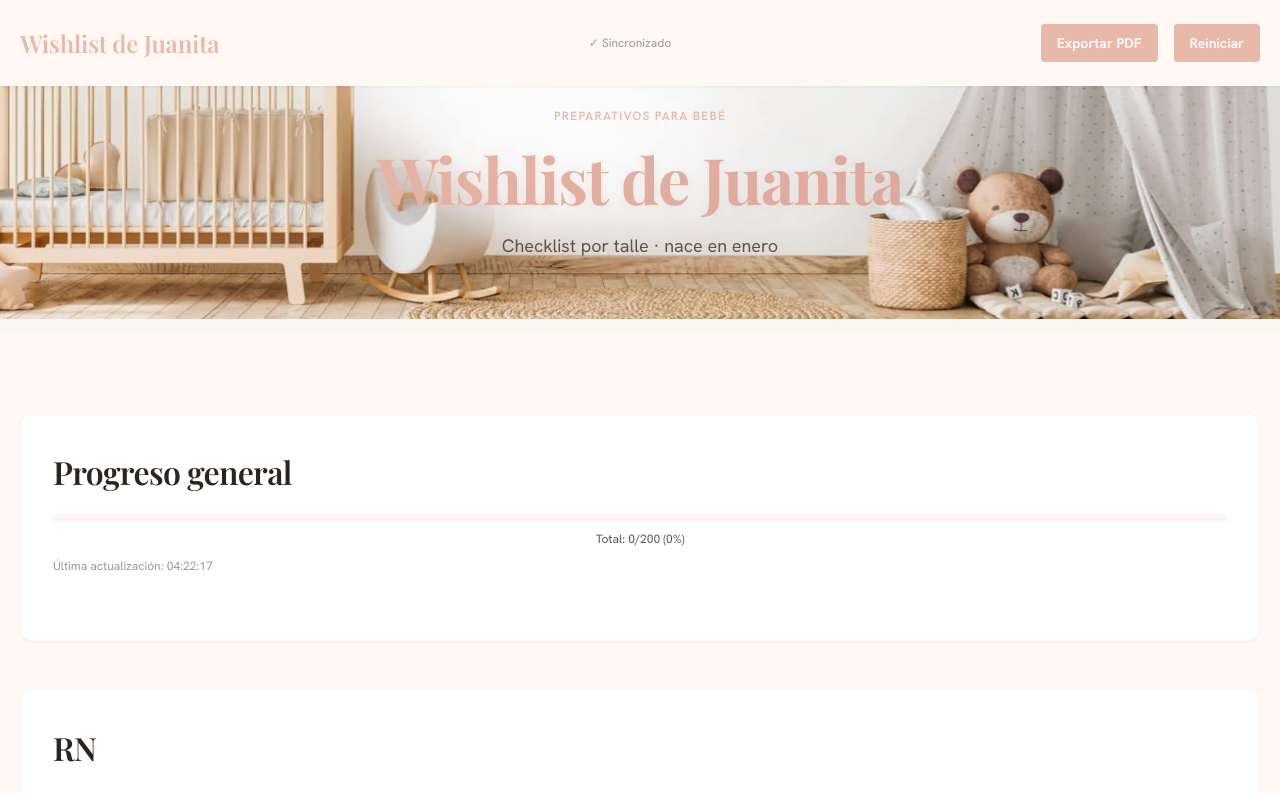
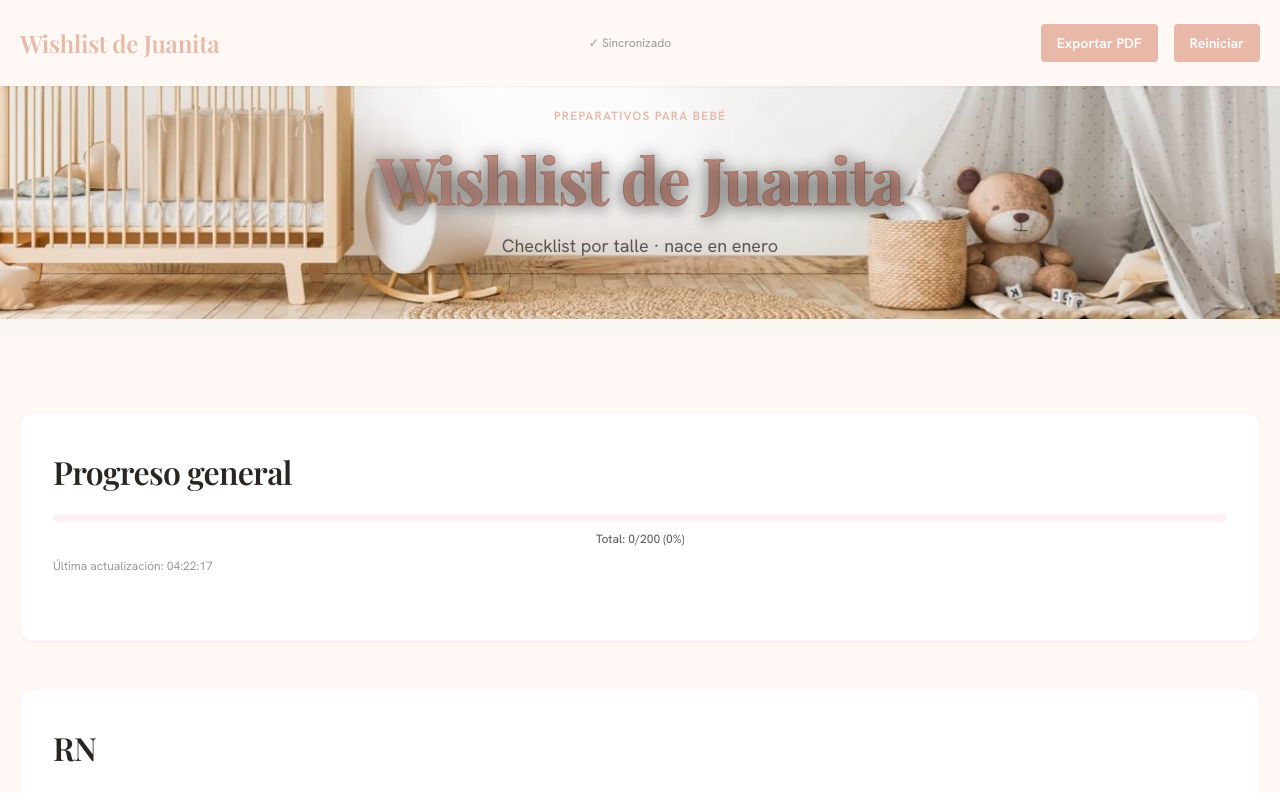
Before and after one commit to Gasudg/wishlist-bebe, a Next.js app: page / in a window 1280 px wide. Shown: the top 793 px of the page. Built offline with nearby package versions, Linux system fonts and the light colour scheme; no server answers; the database is empty.

Commit message:
Mejorar contraste del título hero con sombra y gradiente más oscuro

```diff
--- a/app/globals.css
+++ b/app/globals.css
@@ -69,15 +69,17 @@ h1, h2, h3, h4, h5, h6 {
 }
 
 .hero-title-fancy {
-  background: linear-gradient(135deg, #e8b8a8 0%, #d9a499 100%);
+  background: linear-gradient(135deg, #d9a499 0%, #c49080 100%);
   -webkit-background-clip: text;
   -webkit-text-fill-color: transparent;
   background-clip: text;
   font-size: clamp(2.5rem, 6vw, 4rem);
-  font-weight: 700;
-  text-shadow: 0 2px 10px rgba(232, 181, 168, 0.2);
+  font-weight: 800;
+  text-shadow: 0 0 20px rgba(0, 0, 0, 0.3), 0 4px 15px rgba(0, 0, 0, 0.25);
+  -webkit-text-stroke: 1px rgba(0, 0, 0, 0.15);
   animation: fadeInUp 0.8s ease-out;
   letter-spacing: -0.02em;
+  filter: drop-shadow(0 2px 8px rgba(0, 0, 0, 0.2));
 }
 
 /* Header */
```
